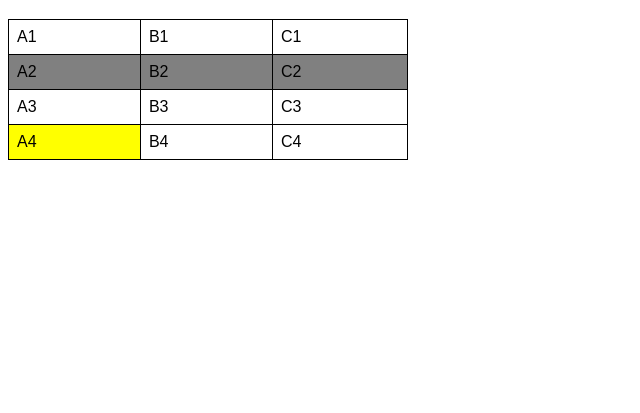
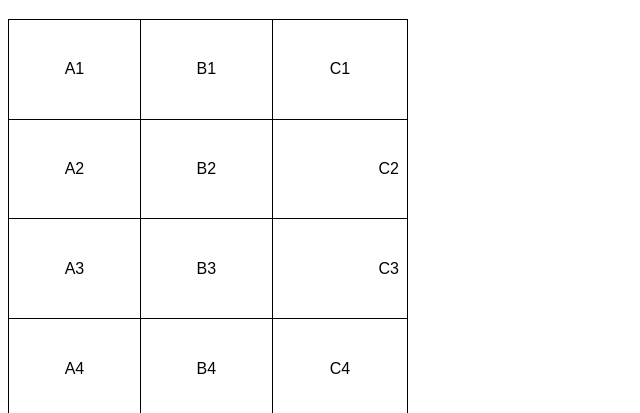
Before and after one commit to ihfdias/html-css, a plain HTML site: page excercicios/ex023/tabela001.html in a window 1280 px wide. Shown: the part 61-474 px from the top of the page, without its empty margins (0-640 px from the left). Drawn offline with Linux system fonts and the light colour scheme.

Commit message:
feito o exercicio

```diff
--- a/excercicios/ex023/tabela001.html
+++ b/excercicios/ex023/tabela001.html
@@ -11,20 +11,19 @@
 
         table {
             width: 400px;
+            height: 400px;
             border-collapse: collapse;
-        }
-
-        tr.linha {
-            background-color: gray;
         }
 
         td {
             border: 1px solid black;
             padding: 8px;
+            text-align: center;
+            vertical-align: middle;
         }
 
-        td.dado {
-            background-color: yellow;
+        .numero {
+            text-align: right;
         }
 
     </style>
@@ -44,18 +43,18 @@
             <td>B1</td>
             <td>C1</td>
         </tr>
-        <tr class="linha">
+        <tr>
             <td>A2</td>
             <td>B2</td>
-            <td>C2</td>
+            <td class="numero">C2</td>
         </tr>
         <tr>
             <td>A3</td>
             <td>B3</td>
-            <td>C3</td>
+            <td class="numero">C3</td>
         </tr>
         <tr>
-            <td class="dado">A4</td>
+            <td>A4</td>
             <td>B4</td>
             <td>C4</td>
         </tr>
```
